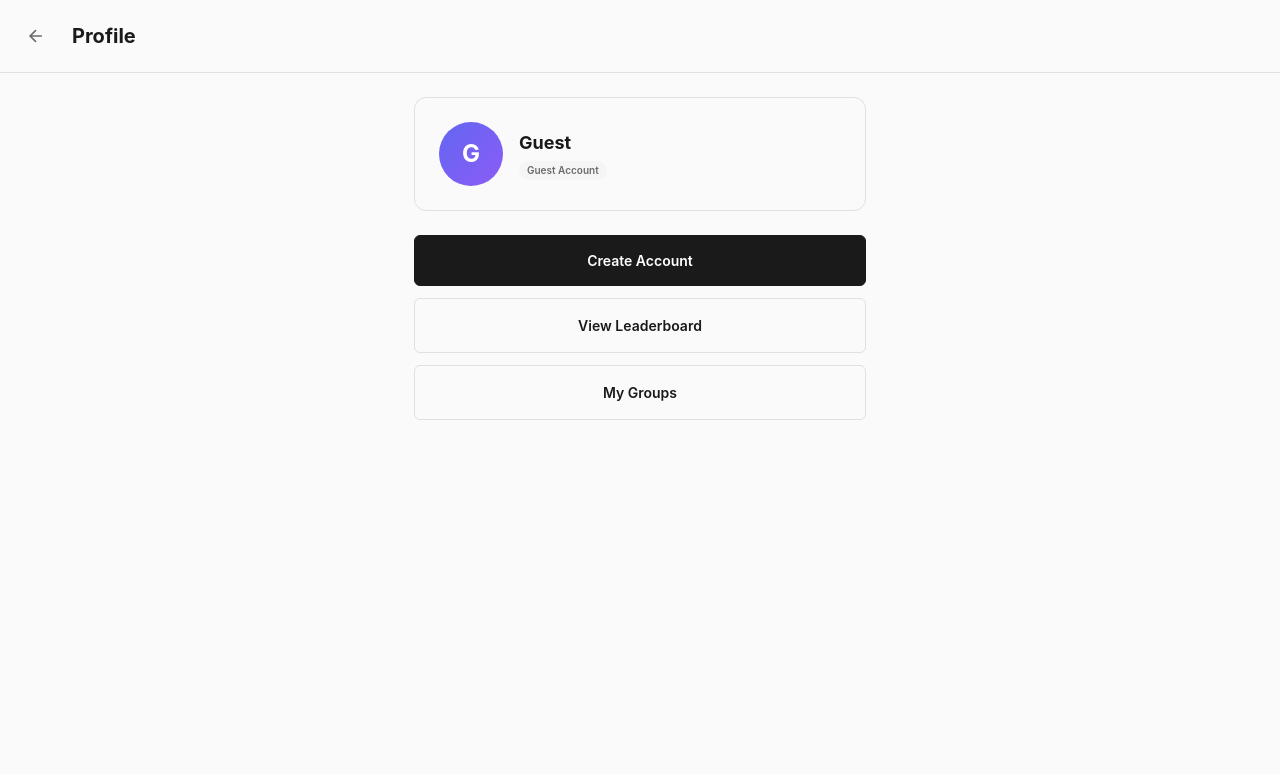
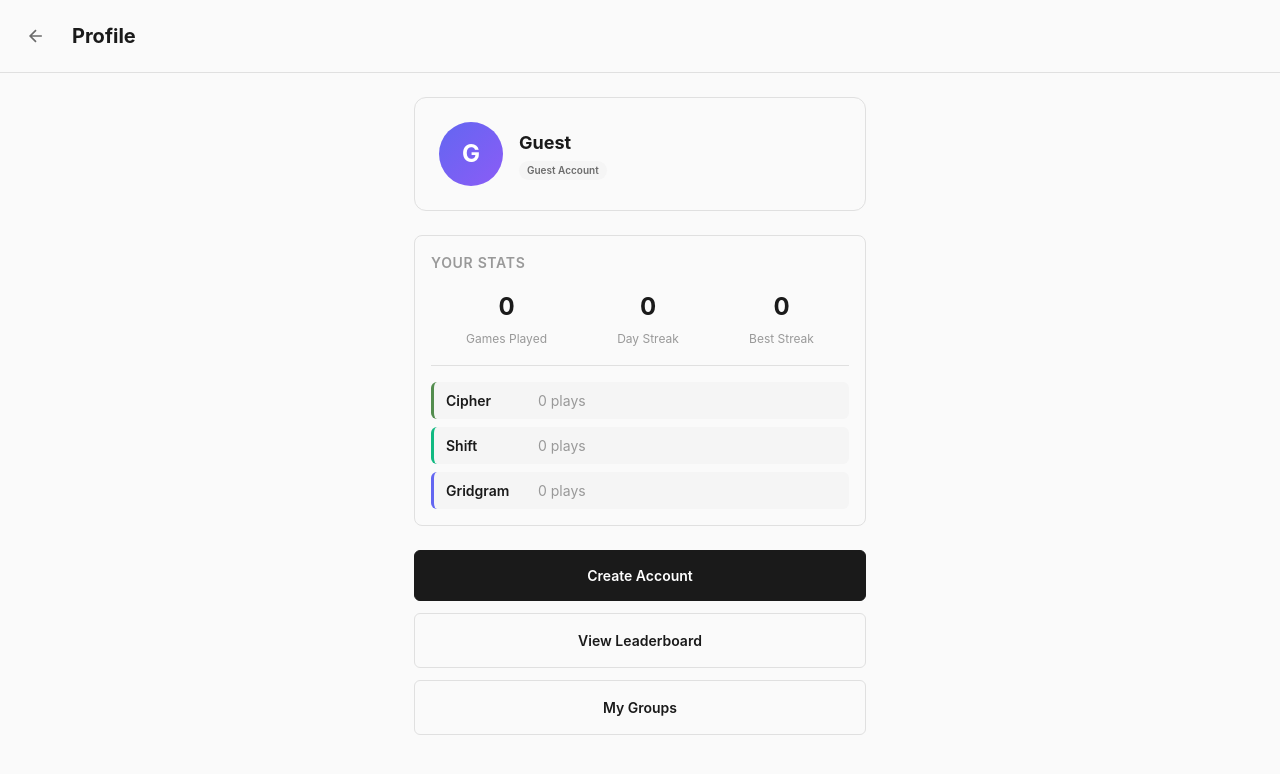
Before and after one commit to CFC9827/TheDailyLittles, a React (Vite) app: page /profile in a window 1280 px wide. Shown: the top 774 px of the page. Built offline with nearby package versions, Linux system fonts and the light colour scheme; no server answers.

Commit message:
Add game stats section to Profile page

```diff
--- /dev/null
+++ b/src/hooks/useGameStats.ts
@@ -0,0 +1,102 @@
+/**
+ * useGameStats Hook
+ *
+ * Aggregates stats from all games into a unified structure for the Profile page.
+ */
+
+import { useMemo } from 'react';
+import { loadStatistics } from '../utils/storage';
+import { loadStats as loadShiftStats } from '../games/shift/utils/storage';
+import { loadStats as loadGridStats } from '../games/grid/utils/storage';
+
+export interface GameStat {
+    name: string;
+    played: number;
+    bestTime?: number | null;
+    bestMoves?: number | null;
+    bestScore?: number | null;
+    color: string;
+}
+
+export interface AggregatedGameStats {
+    totalGamesPlayed: number;
+    totalGamesWon: number;
+    currentStreak: number;
+    maxStreak: number;
+    perGame: GameStat[];
+}
+
+export function formatTime(ms: number | null): string {
+    if (ms === null) return '—';
+    const totalSeconds = Math.floor(ms / 1000);
+    const minutes = Math.floor(totalSeconds / 60);
+    const seconds = totalSeconds % 60;
+    return `${minutes}:${seconds.toString().padStart(2, '0')}`;
+}
+
+export function useGameStats(): AggregatedGameStats {
+    return useMemo(() => {
+        // Load stats from each game
+        const cipherStats = loadStatistics();
+        const shiftStats = loadShiftStats();
+        const gridStats = loadGridStats();
+
+        // Calculate totals
+        const cipherPlayed = cipherStats.easy.gamesPlayed + cipherStats.medium.gamesPlayed + cipherStats.hard.gamesPlayed;
+        const totalGamesPlayed = cipherPlayed + shiftStats.gamesPlayed + gridStats.gamesPlayed;
+        const cipherWon = cipherStats.easy.gamesWon + cipherStats.medium.gamesWon + cipherStats.hard.gamesWon;
+        const totalGamesWon = cipherWon + shiftStats.gamesWon + gridStats.gamesWon;
+
+        // Get best streak across all games
+        const currentStreak = Math.max(
+            cipherStats.currentStreak,
+            shiftStats.currentStreak,
+            gridStats.currentStreak
+        );
+        const maxStreak = Math.max(
+            cipherStats.maxStreak,
+            shiftStats.maxStreak,
+            gridStats.maxStreak
+        );
+
+        // Get best times across difficulties for Cipher
+        const cipherBestTimes = [
+            cipherStats.easy.bestTime,
+            cipherStats.medium.bestTime,
+            cipherStats.hard.bestTime
+        ].filter((t): t is number => t !== null);
+        const cipherBestTime = cipherBestTimes.length > 0 ? Math.min(...cipherBestTimes) : null;
+
+        // Get best moves for Shift (use easy as default display)
+        const shiftBestMoves = shiftStats.bestMoves?.easy ?? null;
+
+        const perGame: GameStat[] = [
+            {
+                name: 'Cipher',
+                played: cipherPlayed,
+                bestTime: cipherBestTime,
+                color: '#538d4e',
+            },
+            {
+                name: 'Shift',
+                played: shiftStats.gamesPlayed,
+                bestMoves: shiftBestMoves,
+                color: '#10b981',
+            },
+            {
+                name: 'Gridgram',
+                played: gridStats.gamesPlayed,
+                bestScore: gridStats.bestScore,
+                color: '#6366f1',
+            },
+        ];
+
+        return {
+            totalGamesPlayed,
+            totalGamesWon,
+            currentStreak,
+            maxStreak,
+            perGame,
+        };
+    }, []);
+}
--- a/src/pages/Profile.css
+++ b/src/pages/Profile.css
@@ -201,3 +201,80 @@
         gap: var(--space-4);
     }
 }
+
+/* Game Stats Section */
+.profile-page__game-stats {
+    margin-bottom: var(--space-6);
+    padding: var(--space-4);
+    background: var(--color-bg);
+    border: 1px solid var(--color-border);
+    border-radius: var(--radius-lg);
+}
+
+.profile-page__section-title {
+    margin: 0 0 var(--space-4) 0;
+    font-size: var(--text-sm);
+    font-weight: 600;
+    text-transform: uppercase;
+    letter-spacing: 0.05em;
+    color: var(--color-text-muted);
+}
+
+.profile-page__game-stats-overview {
+    display: flex;
+    justify-content: space-around;
+    padding-bottom: var(--space-4);
+    margin-bottom: var(--space-4);
+    border-bottom: 1px solid var(--color-border);
+}
+
+.profile-page__game-stat-item {
+    text-align: center;
+}
+
+.profile-page__game-stat-value {
+    display: block;
+    font-size: var(--text-2xl);
+    font-weight: 700;
+    color: var(--color-text-primary);
+}
+
+.profile-page__game-stat-label {
+    font-size: var(--text-xs);
+    color: var(--color-text-muted);
+}
+
+.profile-page__game-breakdown {
+    display: flex;
+    flex-direction: column;
+    gap: var(--space-2);
+}
+
+.profile-page__game-row {
+    display: flex;
+    align-items: center;
+    gap: var(--space-3);
+    padding: var(--space-2) var(--space-3);
+    background: var(--color-bg-secondary);
+    border-radius: var(--radius-md);
+    border-left: 3px solid var(--game-color, var(--color-text-muted));
+}
+
+.profile-page__game-name {
+    font-weight: 600;
+    font-size: var(--text-sm);
+    color: var(--color-text-primary);
+    min-width: 80px;
+}
+
+.profile-page__game-played {
+    font-size: var(--text-sm);
+    color: var(--color-text-muted);
+    flex: 1;
+}
+
+.profile-page__game-best {
+    font-size: var(--text-sm);
+    font-weight: 600;
+    color: var(--color-text-secondary);
+}
--- a/src/pages/Profile.tsx
+++ b/src/pages/Profile.tsx
@@ -8,6 +8,7 @@ import React, { useState } from 'react';
 import { Link } from 'react-router-dom';
 import { useAuth } from '../contexts/AuthContext';
 import { useFollows } from '../hooks/useSocial';
+import { useGameStats, formatTime } from '../hooks/useGameStats';
 import { AuthModal } from '../components/AuthModal';
 import { NotificationSettings } from '../components/NotificationSettings';
 import './Profile.css';
@@ -22,6 +23,7 @@ export const Profile: React.FC = () => {
         signOut
     } = useAuth();
     const { stats } = useFollows();
+    const gameStats = useGameStats();
     const [showAuthModal, setShowAuthModal] = useState(false);
     const [showNotifications, setShowNotifications] = useState(false);
 
@@ -59,7 +61,7 @@ export const Profile: React.FC = () => {
                     </div>
                 </div>
 
-                {/* Stats - Mutuals Only */}
+                {/* Friends stat */}
                 {isAuthenticated && (
                     <div className="profile-page__stats">
                         <div className="profile-page__stat profile-page__stat--mutuals">
@@ -68,6 +70,42 @@ export const Profile: React.FC = () => {
                         </div>
                     </div>
                 )}
+
+                {/* Game Stats */}
+                <div className="profile-page__game-stats">
+                    <h3 className="profile-page__section-title">Your Stats</h3>
+                    <div className="profile-page__game-stats-overview">
+                        <div className="profile-page__game-stat-item">
+                            <span className="profile-page__game-stat-value">{gameStats.totalGamesPlayed}</span>
+                            <span className="profile-page__game-stat-label">Games Played</span>
+                        </div>
+                        <div className="profile-page__game-stat-item">
+                            <span className="profile-page__game-stat-value">{gameStats.currentStreak}</span>
+                            <span className="profile-page__game-stat-label">Day Streak</span>
+                        </div>
+                        <div className="profile-page__game-stat-item">
+                            <span className="profile-page__game-stat-value">{gameStats.maxStreak}</span>
+                            <span className="profile-page__game-stat-label">Best Streak</span>
+                        </div>
+                    </div>
+                    <div className="profile-page__game-breakdown">
+                        {gameStats.perGame.map((game) => (
+                            <div key={game.name} className="profile-page__game-row" style={{ '--game-color': game.color } as React.CSSProperties}>
+                                <span className="profile-page__game-name">{game.name}</span>
+                                <span className="profile-page__game-played">{game.played} plays</span>
+                                {game.bestTime !== undefined && game.bestTime !== null && (
+                                    <span className="profile-page__game-best">{formatTime(game.bestTime)}</span>
+                                )}
+                                {game.bestMoves !== undefined && game.bestMoves !== null && (
+                                    <span className="profile-page__game-best">{game.bestMoves} moves</span>
+                                )}
+                                {game.bestScore !== undefined && game.bestScore !== null && (
+                                    <span className="profile-page__game-best">{game.bestScore} pts</span>
+                                )}
+                            </div>
+                        ))}
+                    </div>
+                </div>
 
                 {/* Actions */}
                 <div className="profile-page__actions">
```
